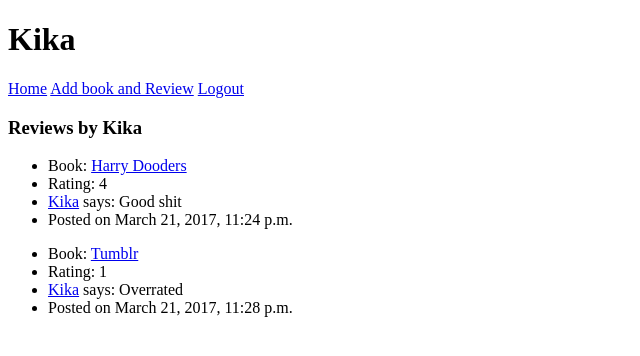
After one commit to KikaEgwu/Anthony_Egwu, a Django app: page /userinfo/1 in a window 1280 px wide. The commit adds this page. Shown: the top 356 px of the page, without its empty margins (0-640 px from the left). Run offline with Django 3.2, Linux system fonts and the light colour scheme; data comes from the database, SQL or seed files in the repository; both versions use the stored data as it was before the commit; parts of the project's set-up code (start-up, migrations or seed data) failed here and were passed over.

Commit message:
Adding functionality

```diff
--- a/beltreview/apps/beltapp/models.py
+++ b/beltreview/apps/beltapp/models.py
@@ -63,6 +63,10 @@ class UserManager(models.Manager):
 		request.session['logged_in_user'] = user.id
 		request.session['username'] = user.name
 		return True
+
+	def logout(self, request):
+		request.session['logged_in_user'] = null
+		request.session['username'] = null
 
 	def addbook(self, request):
 		is_valid = True
@@ -137,6 +141,7 @@ class Book(models.Model):
 class Review(models.Model):
 	rating = models.CharField(max_length=10, default='3')
 	review = models.TextField()
+	user = models.ForeignKey(User)
 	book = models.ForeignKey(Book)
 	created_at = models.DateTimeField(auto_now_add = True)
 	updated_at = models.DateTimeField(auto_now = True)
--- /dev/null
+++ b/beltreview/apps/beltapp/templates/beltapp/user.html
@@ -0,0 +1,23 @@
+<!DOCTYPE html>
+<html>
+<head>
+	<title>{{user.alias}}</title>
+</head>
+<body>
+<h1>{{user.name}}</h1>
+<a href="{% url 'dashboard' %}">Home</a>
+<a href="{% url 'addingbook' %}">Add book and Review</a>
+<a href="{% url 'logout' %}">Logout</a>
+<h3>Reviews by {{user.name}}</h3>
+{% for review in reviews %}
+	{% if review.book.user.id == user.id %}
+	<ul>
+		<li>Book: <a href="{% url 'bookinfo' id=review.book.id %}">{{review.book.title}}</a></li>
+		<li>Rating: {{review.rating}}</li>
+		<li><a href="{% url 'userinfo' id=review.book.user.id %}">{{review.book.user.name}}</a> says: {{review.review}}</li>
+		<li>Posted on {{review.created_at}}</li>
+	</ul>
+	{% endif %}
+{% endfor %}
+</body>
+</html>
--- a/beltreview/apps/beltapp/urls.py
+++ b/beltreview/apps/beltapp/urls.py
@@ -11,4 +11,6 @@ urlpatterns = [
     url(r'^addingbook$', views.addingbook, name = 'addingbook'),
     url(r'^logout', views.logout, name = 'logout'),
     url(r'^addreview$', views.addreview, name = 'addreview'),
+    url(r'^bookinfo/(?P<id>\d+)$', views.bookinfo, name = 'bookinfo'),
+    url(r'^userinfo/(?P<id>\d+)$', views.userinfo, name = 'userinfo'),
 ]
--- a/beltreview/apps/beltapp/views.py
+++ b/beltreview/apps/beltapp/views.py
@@ -69,3 +69,33 @@ def addreview(request):
 		return redirect(reverse('dashboard'))
 	else:
 		return redirect(reverse('addingbook'))
+
+def bookinfo(request, id):
+	users = User.objects.all()
+
+	book = Book.objects.get(id=id)
+
+	reviews = Review.objects.all()
+
+	context = {
+
+		"users": users,
+		"book": book,
+		"reviews": reviews,
+		}
+	return render(request, 'beltapp/bookinfo.html', context)
+
+def userinfo(request, id):
+	user = User.objects.get(id=id)
+
+	books = Book.objects.all()
+
+	reviews = Review.objects.all()
+
+	context = {
+
+		"user": user,
+		"books": books,
+		"reviews": reviews,
+		}
+	return render(request, 'beltapp/user.html', context)
```
Also changed, not shown: beltreview/apps/beltapp/templates/beltapp/bookinfo.html (added, +23 -0 lines), beltreview/apps/beltapp/templates/beltapp/dashboard.html (+6 -3 lines), beltreview/apps/beltapp/migrations/0005_auto_20170328_2037.py (added), beltreview/db (DESKTOP-O85SKGO's conflicted copy 2017-03-21).sqlite3 (deleted), beltreview/db.sqlite3, 4 other files.
